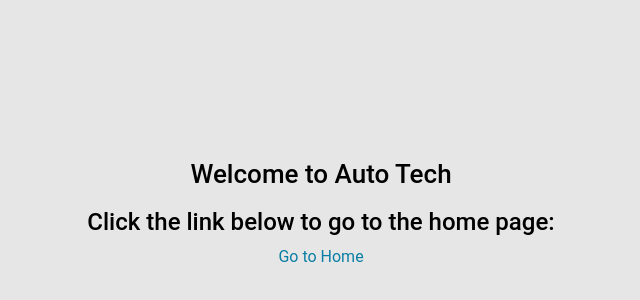
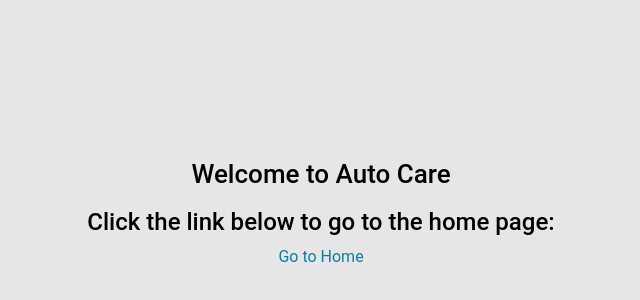
Before and after one commit to jvcByte/auto_care, a React (Vite) app: page / in a window 1280 px wide. Shown: the part 198-498 px from the top of the page, without its empty margins (319-959 px from the left). Built offline with nearby package versions, Linux system fonts and the light colour scheme.

Commit message:
feat(theme): add custom theme

```diff
--- a/src/App.tsx
+++ b/src/App.tsx
@@ -50,7 +50,7 @@ const App: React.FC = () => (
           <Route path="/home" component={Home} />
           <Route exact path="/">
             <Welcome
-              title="Welcome to Auto Tech"
+              title="Welcome to Auto Care"
               subtitle="Click the link below to go to the home page:"
               text="Go to Home"
               link="/home"
```
